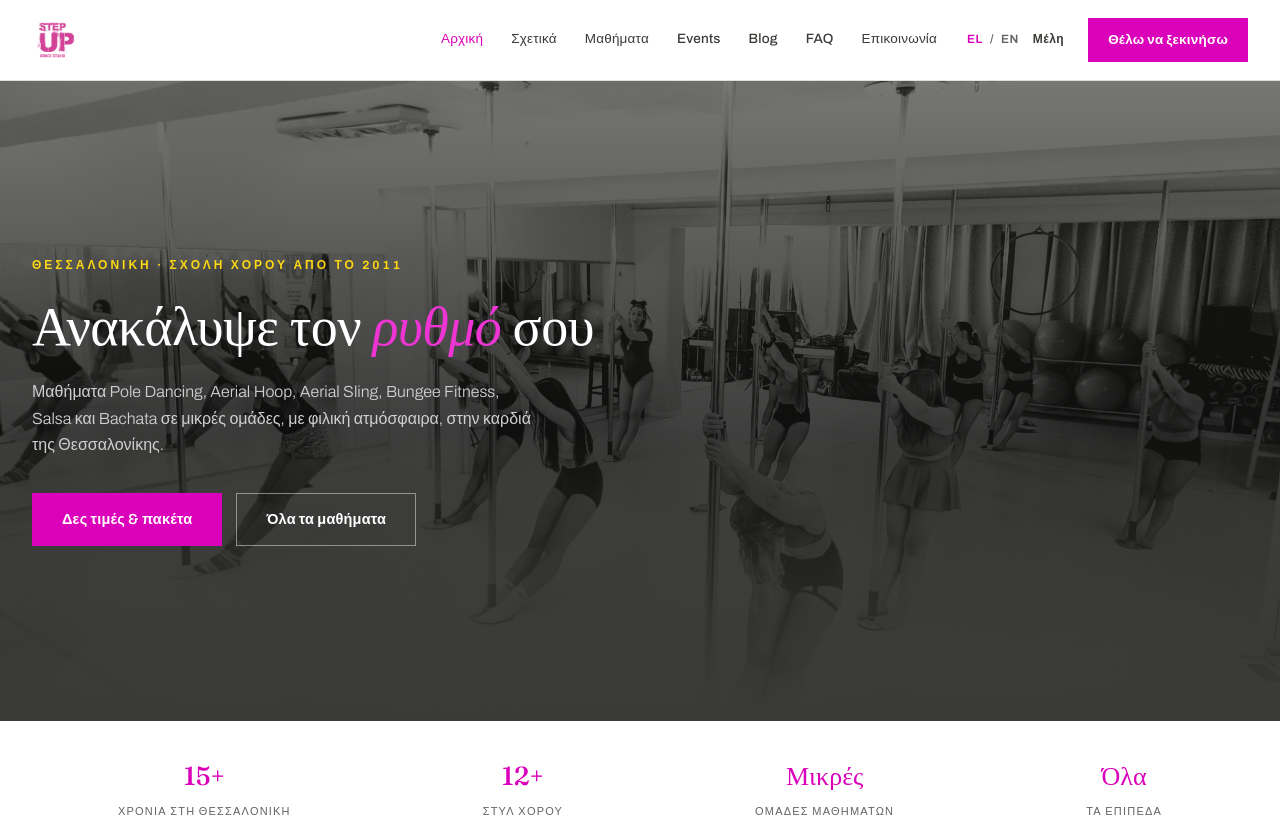
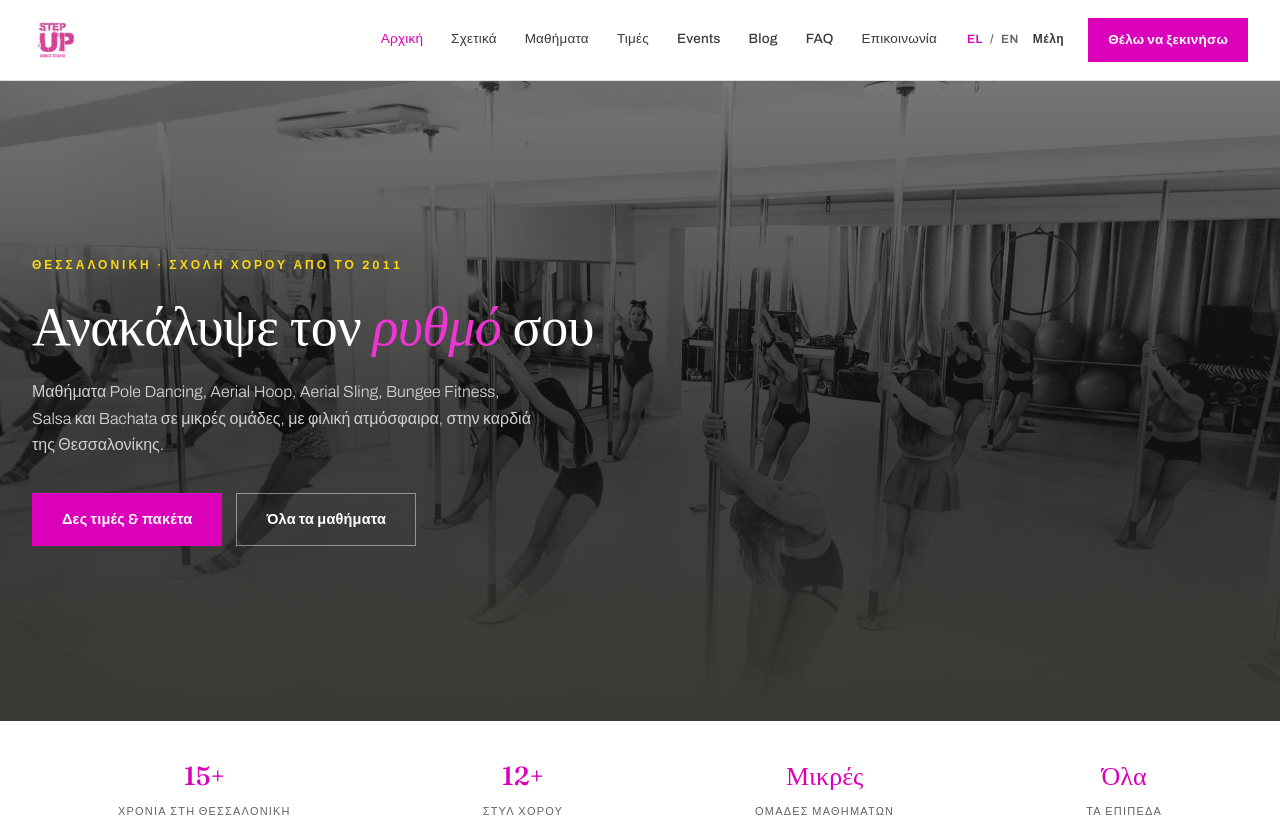
Before and after one commit to Anastazzio/stepup-site, a plain HTML site: page el/index.html in a window 1280 px wide. Shown: the top 823 px of the page. Drawn offline with Linux system fonts and the light colour scheme.

Commit message:
Add files via upload

```diff
--- a/el/index.html
+++ b/el/index.html
@@ -468,6 +468,7 @@
 <a aria-current="page" class="active" href="/el">Αρχική</a>
 <a href="/el/dancestudiothessaloniki">Σχετικά</a>
 <a href="/el/classes">Μαθήματα</a>
+<a href="/el/pricing">Τιμές</a>
 <a href="/el/events">Events</a>
 <a href="/el/blog">Blog</a>
 <a href="/el/poledancing-thessaloniki">FAQ</a>
```
